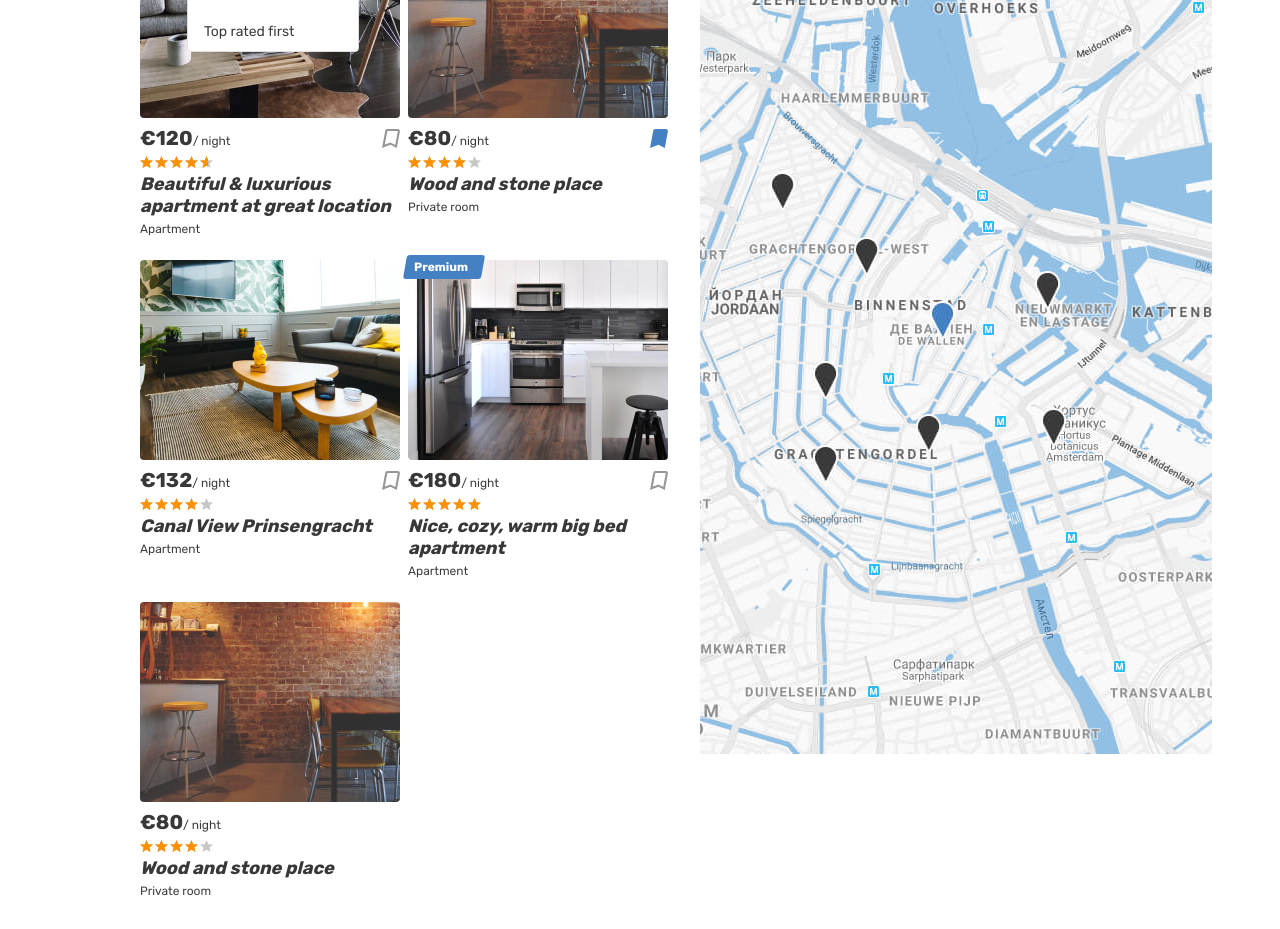
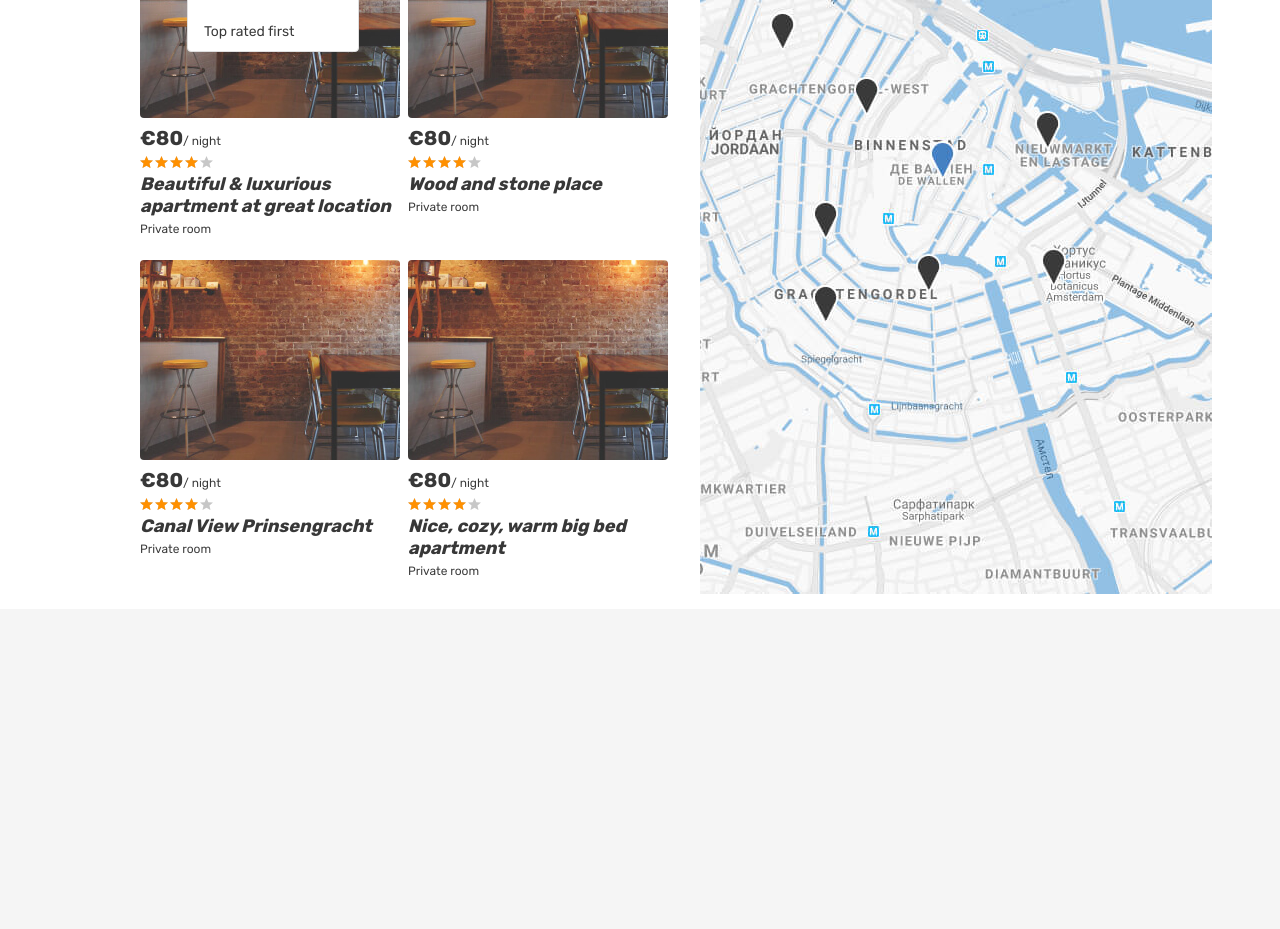
Before and after one commit to mal1911/855181-six-cities-1, a React app: page / in a window 1280 px wide. Shown: the part 400-1329 px from the top of the page. After the commit the page ends 1009 px from the top, so only its background shows below. Built offline with nearby package versions, Linux system fonts and the light colour scheme.

Commit message:
создан компонент card

```diff
--- a/src/components/app/app.jsx
+++ b/src/components/app/app.jsx
@@ -1,8 +1,13 @@
 import React from 'react';
 import PropTypes from 'prop-types';
+import Card from '../card/card';
 
-const App = (props) => (
-  <div>
+const App = (props) => {
+  const cards = props.titles.map((title, index) => {
+    return <Card key={index} title={title}/>;
+  });
+
+  return <div>
     <header className="header">
       <div className="container">
         <div className="header__wrapper">
@@ -84,173 +89,7 @@ const App = (props) => (
               </ul>
             </form>
             <div className="cities__places-list places__list tabs__content">
-              <article className="cities__place-card place-card">
-                <div className="place-card__mark">
-                  <span>Premium</span>
-                </div>
-                <div className="cities__image-wrapper place-card__image-wrapper">
-                  <a href="#">
-                    <img className="place-card__image" src="img/apartment-01.jpg" width="260" height="200" alt="Place image"/>
-                  </a>
-                </div>
-                <div className="place-card__info">
-                  <div className="place-card__price-wrapper">
-                    <div className="place-card__price">
-                      <b className="place-card__price-value">&euro;120</b>
-                      <span className="place-card__price-text">&#47;&nbsp;night</span>
-                    </div>
-                    <button className="place-card__bookmark-button button" type="button">
-
-                      <svg className="place-card__bookmark-icon" width="18" height="19">
-                        <use xlinkHref="#icon-bookmark"></use>
-                      </svg>
-
-                      <span className="visually-hidden">To bookmarks</span>
-                    </button>
-                  </div>
-                  <div className="place-card__rating rating">
-                    <div className="place-card__stars rating__stars">
-                      <span style={{width: `93%`}}></span>
-                      <span className="visually-hidden">Rating</span>
-                    </div>
-                  </div>
-                  <h2 className="place-card__name">
-                    <a href="#">{props.titles[0]}</a>
-                  </h2>
-                  <p className="place-card__type">Apartment</p>
-                </div>
-              </article>
-              <article className="cities__place-card place-card">
-                <div className="cities__image-wrapper place-card__image-wrapper">
-                  <a href="#">
-                    <img className="place-card__image" src="img/room.jpg" width="260" height="200" alt="Place image"/>
-                  </a>
-                </div>
-                <div className="place-card__info">
-                  <div className="place-card__price-wrapper">
-                    <div className="place-card__price">
-                      <b className="place-card__price-value">&euro;80</b>
-                      <span className="place-card__price-text">&#47;&nbsp;night</span>
-                    </div>
-                    <button className="place-card__bookmark-button place-card__bookmark-button--active button" type="button">
-
-                      <svg className="place-card__bookmark-icon" width="18" height="19">
-                        <use xlinkHref="#icon-bookmark"></use>
-                      </svg>
-
-                      <span className="visually-hidden">In bookmarks</span>
-                    </button>
-                  </div>
-                  <div className="place-card__rating rating">
-                    <div className="place-card__stars rating__stars">
-                      <span style={{width: `80%`}}></span>
-                      <span className="visually-hidden">Rating</span>
-                    </div>
-                  </div>
-                  <h2 className="place-card__name">
-                    <a href="#">{props.titles[1]}</a>
-                  </h2>
-                  <p className="place-card__type">Private room</p>
-                </div>
-              </article>
-              <article className="cities__place-card place-card">
-                <div className="cities__image-wrapper place-card__image-wrapper">
-                  <a href="#">
-                    <img className="place-card__image" src="img/apartment-02.jpg" width="260" height="200" alt="Place image"/>
-                  </a>
-                </div>
-                <div className="place-card__info">
-                  <div className="place-card__price-wrapper">
-                    <div className="place-card__price">
-                      <b className="place-card__price-value">&euro;132</b>
-                      <span className="place-card__price-text">&#47;&nbsp;night</span>
-                    </div>
-                    <button className="place-card__bookmark-button button" type="button">
-
-                      <svg className="place-card__bookmark-icon" width="18" height="19">
-                        <use xlinkHref="#icon-bookmark"></use>
-                      </svg>
-
-                      <span className="visually-hidden">To bookmarks</span>
-                    </button>
-                  </div>
-                  <div className="place-card__rating rating">
-                    <div className="place-card__stars rating__stars">
-                      <span style={{width: `80%`}}></span>
-                      <span className="visually-hidden">Rating</span>
-                    </div>
-                  </div>
-                  <h2 className="place-card__name">
-                    <a href="#">{props.titles[2]}</a>
-                  </h2>
-                  <p className="place-card__type">Apartment</p>
-                </div>
-              </article>
-              <article className="cities__place-card place-card">
-                <div className="place-card__mark">
-                  <span>Premium</span>
-                </div>
-                <div className="cities__image-wrapper place-card__image-wrapper">
-                  <a href="#">
-                    <img className="place-card__image" src="img/apartment-03.jpg" width="260" height="200" alt="Place image"/>
-                  </a>
-                </div>
-                <div className="place-card__info">
-                  <div className="place-card__price-wrapper">
-                    <div className="place-card__price">
-                      <b className="place-card__price-value">&euro;180</b>
-                      <span className="place-card__price-text">&#47;&nbsp;night</span>
-                    </div>
-                    <button className="place-card__bookmark-button button" type="button">
-                      <svg className="place-card__bookmark-icon" width="18" height="19">
-                        <use xlinkHref="#icon-bookmark"></use>
-                      </svg>
-                      <span className="visually-hidden">To bookmarks</span>
-                    </button>
-                  </div>
-                  <div className="place-card__rating rating">
-                    <div className="place-card__stars rating__stars">
-                      <span style={{width: `100%`}}></span>
-                      <span className="visually-hidden">Rating</span>
-                    </div>
-                  </div>
-                  <h2 className="place-card__name">
-                    <a href="#">{props.titles[3]}</a>
-                  </h2>
-                  <p className="place-card__type">Apartment</p>
-                </div>
-              </article>
-              <article className="cities__place-card place-card">
-                <div className="cities__image-wrapper place-card__image-wrapper">
-                  <a href="#">
-                    <img className="place-card__image" src="img/room.jpg" width="260" height="200" alt="Place image"/>
-                  </a>
-                </div>
-                <div className="place-card__info">
-                  <div className="place-card__price-wrapper">
-                    <div className="place-card__price">
-                      <b className="place-card__price-value">&euro;80</b>
-                      <span className="place-card__price-text">&#47;&nbsp;night</span>
-                    </div>
-                    <button className="place-card__bookmark-button place-card__bookmark-button--active button" type="button">
-                      <svg className="place-card__bookmark-icon" width="18" height="19">
-                        <use xlinkHref="#icon-bookmark-active"></use>
-                      </svg>
-                      <span className="visually-hidden">In bookmarks</span>
-                    </button>
-                  </div>
-                  <div className="place-card__rating rating">
-                    <div className="place-card__stars rating__stars">
-                      <span style={{width: `80%`}}></span>
-                      <span className="visually-hidden">Rating</span>
-                    </div>
-                  </div>
-                  <h2 className="place-card__name">
-                    <a href="#">{props.titles[1]}</a>
-                  </h2>
-                  <p className="place-card__type">Private room</p>
-                </div>
-              </article>
+              {cards}
             </div>
           </section>
           <div className="cities__right-section">
@@ -259,12 +98,11 @@ const App = (props) => (
         </div>
       </div>
     </main>
-  </div>
-);
+  </div>;
+};
 
 App.propTypes = {
   titles: PropTypes.array.isRequired,
 };
 
-
 export default App;
--- /dev/null
+++ b/src/components/card/card.jsx
@@ -0,0 +1,42 @@
+import React from 'react';
+import PropTypes from 'prop-types';
+
+const Card = (props) => (
+  <article className="cities__place-card place-card">
+    <div className="cities__image-wrapper place-card__image-wrapper">
+      <a href="#">
+        <img className="place-card__image" src="img/room.jpg" width="260" height="200" alt="Place image"/>
+      </a>
+    </div>
+    <div className="place-card__info">
+      <div className="place-card__price-wrapper">
+        <div className="place-card__price">
+          <b className="place-card__price-value">&euro;80</b>
+          <span className="place-card__price-text">&#47;&nbsp;night</span>
+        </div>
+        <button className="place-card__bookmark-button place-card__bookmark-button--active button" type="button">
+          <svg className="place-card__bookmark-icon" width="18" height="19">
+            <use xlinkHref="#icon-bookmark-active"></use>
+          </svg>
+          <span className="visually-hidden">In bookmarks</span>
+        </button>
+      </div>
+      <div className="place-card__rating rating">
+        <div className="place-card__stars rating__stars">
+          <span style={{width: `80%`}}></span>
+          <span className="visually-hidden">Rating</span>
+        </div>
+      </div>
+      <h2 className="place-card__name">
+        <a href="#">{props.title}</a>
+      </h2>
+      <p className="place-card__type">Private room</p>
+    </div>
+  </article>
+);
+
+Card.propTypes = {
+  title: PropTypes.string.isRequired,
+};
+
+export default Card;
```
